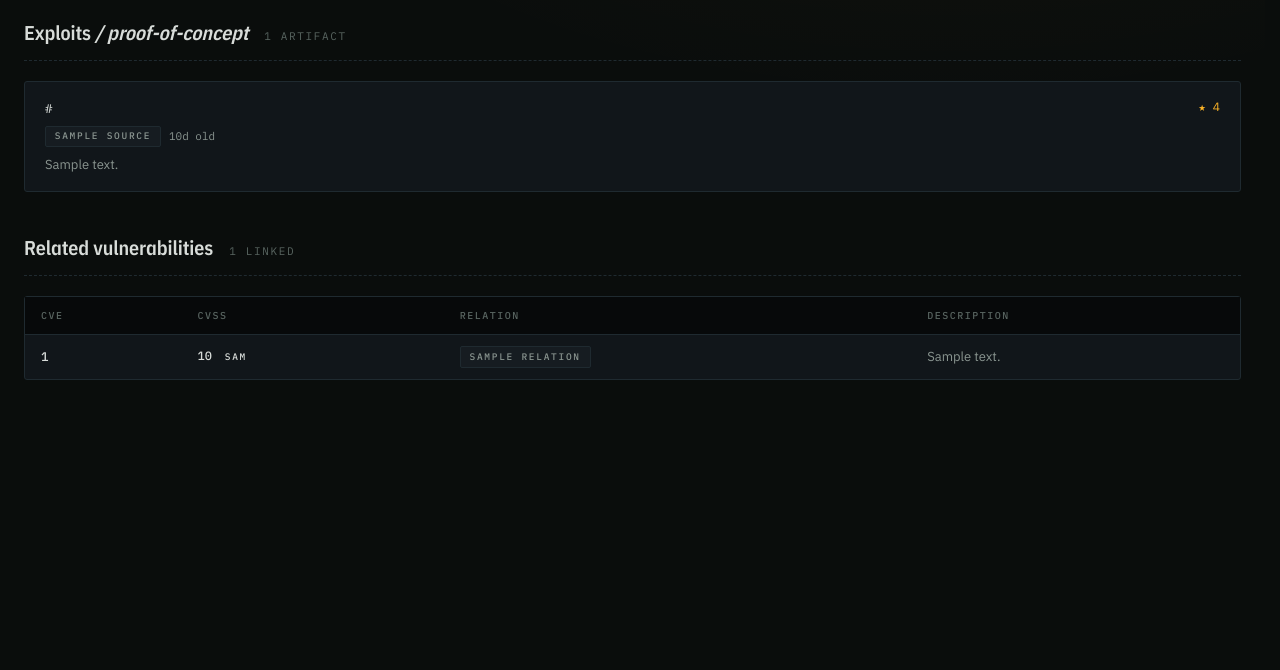
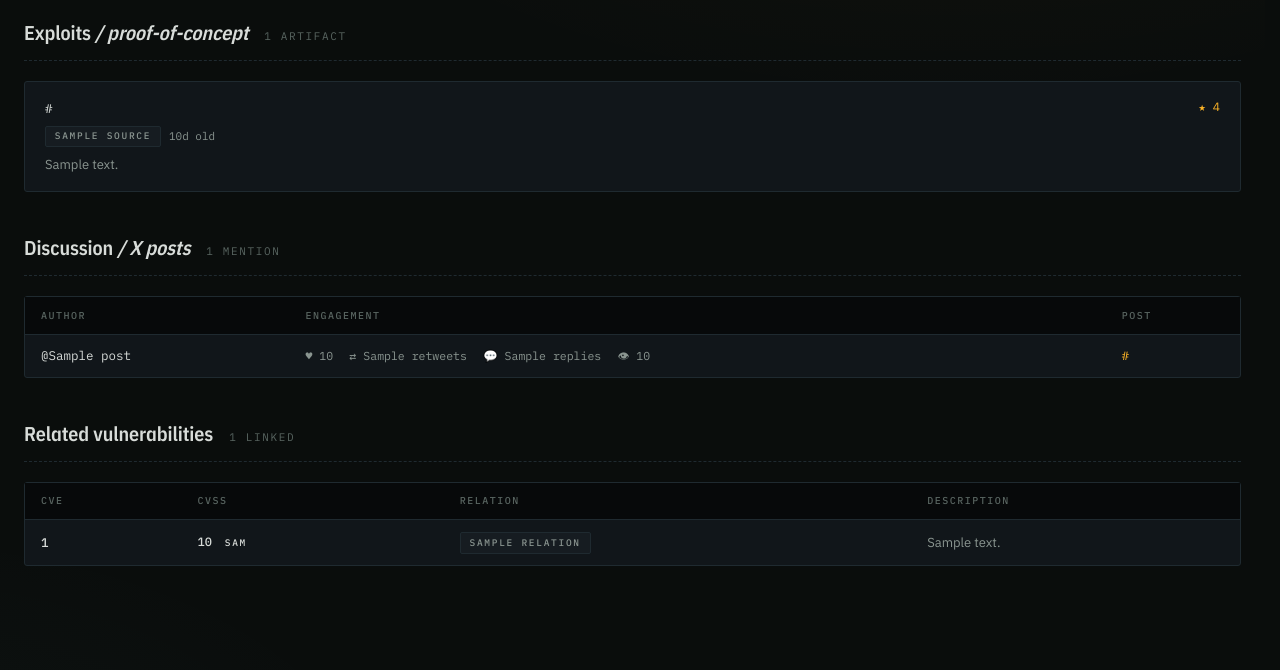
Before and after one commit to yusif-v/Horus, a Flask app: template horus/web/templates/cve_detail.html in a window 1280 px wide. Shown: the part 855-1525 px from the top of the page. Before the commit the page ends 1235 px from the top, so only its background shows below. Run offline with Flask 3, Linux system fonts and the light colour scheme; the template is opened without the code that fills it: most values are stand-ins (such as "Sample title", 1, 10 or a date in 2020); parts of the project's set-up code (start-up, migrations or seed data) failed here and were passed over; some web fonts are replaced.

Commit message:
feat(web): X post Discussion section on CVE detail pages
X tweets mentioning a CVE were collected by the x_twitter source but
thrown away after incrementing the social_mentions counter. Now they're
persisted and shown on /cve/<id>.

- New cve_social_post table (cve_id, url, source, screen_name, likes,
  retweets, replies, views, posted_at, first_seen) with FK to cve and
  ON DELETE CASCADE. Idempotent CREATE — existing DBs auto-migrate on
  next db.initialize().
- db.persist_social_posts(): upserts on (cve_id, url), refreshes
  engagement counts every cycle, filters signals whose CVE isn't in
  the DB (FK safety; those still go to cve_watchlist).
- Pipeline calls the persister with the full set of CVE IDs in the DB
  as the FK whitelist — not just the current cycle's batch. Tweets
  about CVEs persisted in earlier runs now land here instead of being
  treated as signal-only and queued to the watchlist.
- get_cve_detail() returns social_posts, sorted by
  likes + retweets * 3, capped at 20.
- cve_detail.html: new Discussion / X posts section between PoCs and
  Related CVEs. Shows @screen_name (linking to x.com/<handle>),
  engagement counts (likes / reposts / replies / views), and post URL.

source column is generic ("x_twitter" today) so future news / Mastodon
sources slot in without schema changes.

```diff
--- a/horus/web/templates/cve_detail.html
+++ b/horus/web/templates/cve_detail.html
@@ -98,6 +98,34 @@
 </div>
 {% endif %}
 
+{% if data.social_posts %}
+<div class="section">
+  <div class="section-head"><h2>Discussion <em>/ X posts</em></h2><span class="count">{{ data.social_posts|length }} mention{% if data.social_posts|length != 1 %}s{% endif %}</span></div>
+  <div class="panel"><div class="panel-body flush">
+    <table>
+      <thead><tr><th>Author</th><th>Engagement</th><th>Post</th></tr></thead>
+      <tbody>
+      {% for post in data.social_posts %}
+      <tr>
+        <td style="font-family:var(--mono);font-size:12.5px;white-space:nowrap;">
+          {% if post.screen_name %}<a href="https://x.com/{{ post.screen_name }}" target="_blank" rel="noopener noreferrer" style="color:var(--text);">@{{ post.screen_name }}</a>{% else %}<span style="color:var(--text-dim);">—</span>{% endif %}
+        </td>
+        <td style="white-space:nowrap;font-family:var(--mono);font-size:11.5px;color:var(--text-mid);">
+          {% if post.likes %}<span title="likes">♥ {{ post.likes }}</span>{% endif %}
+          {% if post.retweets %}<span title="reposts" style="margin-left:.6rem;">⇄ {{ post.retweets }}</span>{% endif %}
+          {% if post.replies %}<span title="replies" style="margin-left:.6rem;">💬 {{ post.replies }}</span>{% endif %}
+          {% if post.views %}<span title="views" style="margin-left:.6rem;">👁 {{ post.views }}</span>{% endif %}
+          {% if not (post.likes or post.retweets or post.replies or post.views) %}<span style="color:var(--text-dim);">—</span>{% endif %}
+        </td>
+        <td><a href="{{ post.url }}" target="_blank" rel="noopener noreferrer" style="font-family:var(--mono);font-size:12px;color:var(--accent);">{{ post.url }}</a></td>
+      </tr>
+      {% endfor %}
+      </tbody>
+    </table>
+  </div></div>
+</div>
+{% endif %}
+
 {% if data.related_cves %}
 <div class="section">
   <div class="section-head"><h2>Related vulnerabilities</h2><span class="count">{{ data.related_cves|length }} linked</span></div>
```
Also changed, not shown: horus/pipeline.py (+8 -0 lines), horus/web/queries.py (+14 -0 lines), horus/storage/db.py, horus/storage/schema.sql.
